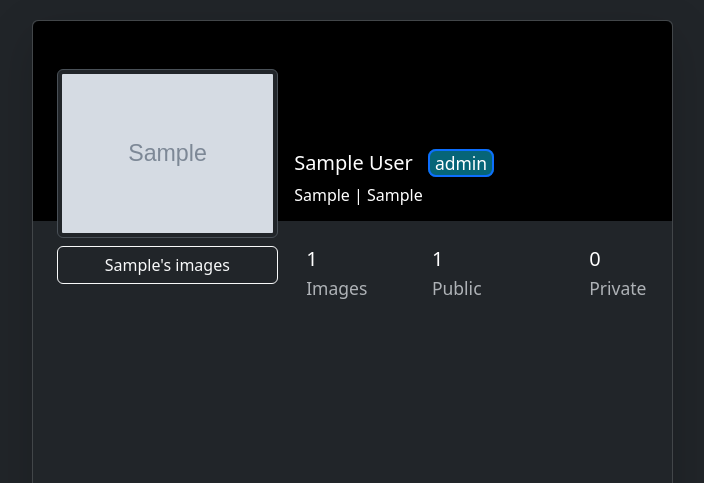
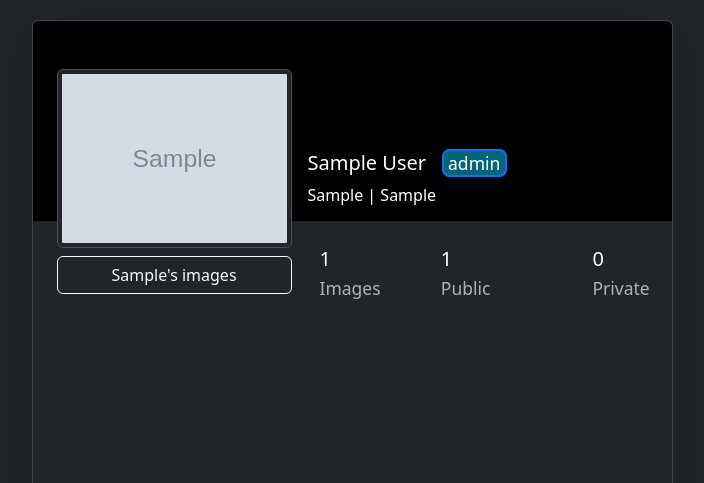
Before and after one commit to sukui24/django_gallery, a Django app: page /profile/1 in a window 1280 px wide. Shown: the part 80-563 px from the top of the page, without its empty margins (288-992 px from the left). Run offline with Django 4.2, Linux system fonts and the light colour scheme; tables that the repository leaves empty hold one stand-in row (values such as "Sample post"); grey boxes marked "Sample" are stand-in pictures; some libraries are stand-ins or nearby versions.

Commit message:
avatar displaying changes and set 'restart:always' in docker compose

```diff
--- a/core/templates/navbar.html
+++ b/core/templates/navbar.html
@@ -100,7 +100,7 @@
             <div class="offcanvas offcanvas-end" tabindex="-1" id="offcanvasNavbar" aria-labelledby="offcanvasNavbarLabel">
                 <div class="offcanvas-header">
                 <a href="{% url 'profile' request.user.id %}" class="h1 link-body-emphasis link-underline-opacity-0 link-opacity-50-hover offcanvas-title" id="offcanvasNavbarLabel">
-                    <img class="rounded-circle" src="{% if request.user.avatar %}{{ request.user.avatar.url }}{% else %}{% static 'images/default_avatar.png' %}{% endif %}" loading="lazy" style="width: 80px; height: 69.3px; text-decoration: none;">
+                    <img class="rounded-circle" src="{% if request.user.avatar %}{{ request.user.avatar.url }}{% else %}{% static 'images/default_avatar.png' %}{% endif %}" loading="lazy" style="width: 80px; height: 80px; text-decoration: none;">
                     {% if request.user.username|length > 18 %}
                     {{ request.user.username|title|slice:16 }}...
                     {% else %}
--- a/core/users_app/templates/users_app/profile.html
+++ b/core/users_app/templates/users_app/profile.html
@@ -8,6 +8,11 @@
     }
     img {
     transition: transform 0.28s;
+    }
+    .avatar-image{
+        max-width: 240px;
+        max-height: 325px;
+        z-index: 1;
     }
     @media(min-width:2250px){
         .profile-card{
@@ -35,8 +40,7 @@
             <div class="rounded-top text-white d-flex" style="background-color: #000; height:200px;">
                 <div class="ms-4 mt-md-4 mt-5 pt-5 pt-sm-0 d-flex flex-column" style="width: 235px;">
 
-                    <img src="{% if user.avatar %}{{ user.avatar.url }}{% else %}{% static 'images/default_avatar.png' %}{% endif %}" alt="avatar" class="img-fluid img-thumbnail mt-4 mb-2"
-                    style="width: 235px; z-index: 1">
+                    <img src="{% if user.avatar %}{{ user.avatar.url }}{% else %}{% static 'images/default_avatar.png' %}{% endif %}" alt="avatar" class="img-fluid img-thumbnail mt-4 mb-2 avatar-image">
 
                     {% if user.id == request.user.id %}
                         <a href="{% url 'edit-user' user.id %}" type="button" class="btn btn-outline-light" data-mdb-ripple-color="dark"
--- a/docker-compose.yml
+++ b/docker-compose.yml
@@ -5,6 +5,7 @@ services:
     build:
       context: ./core
       dockerfile: Dockerfile
+    restart: always
     command: gunicorn gallery.wsgi:application -c "python:config.gunicorn"
     volumes:
       - ./core/logs/:/usr/src/app/core/logs
```
Also changed, not shown: core/base/templates/base/view_image.html (+6 -1 lines).
